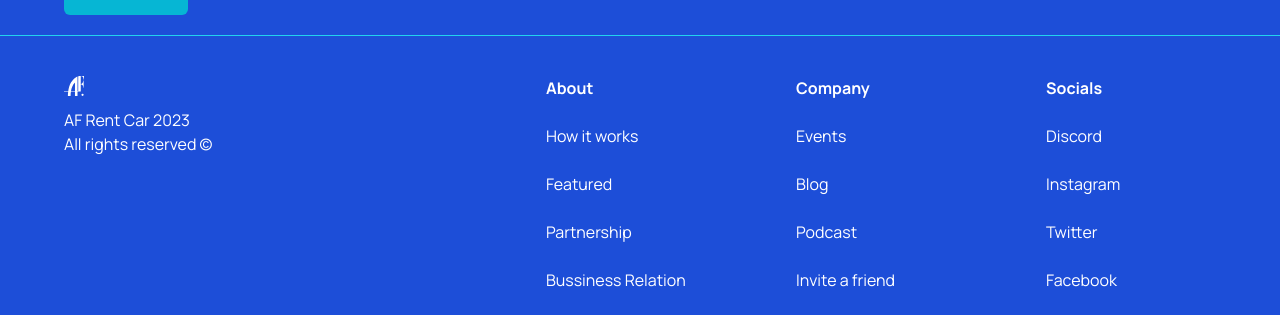
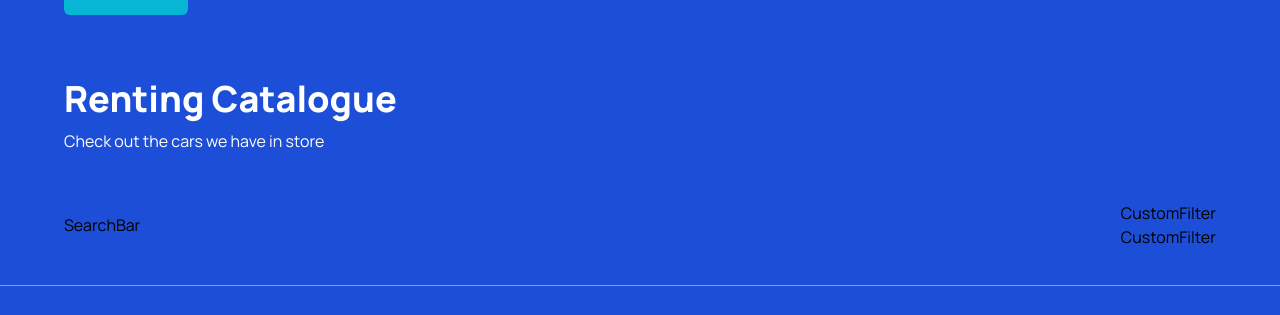
Before and after one commit to AbelF93/AF-Wear-Shop, a Next.js app: page / in a window 1280 px wide. Shown: the part 787-1102 px from the top of the page. Built offline with nearby package versions, Linux system fonts and the light colour scheme; grey boxes are pictures that could not be loaded.

Commit message:
searchbar & filters components

```diff
--- a/app/page.tsx
+++ b/app/page.tsx
@@ -1,9 +1,29 @@
 import Image from 'next/image'
-import { Hero } from '@/components';
+import { Hero, SearchBar, CustomFilter } from '@/components';
 export default function Home() {
   return (
     <main className="overflow-hidden">
       <Hero />
+      <section className="mt-12 padding-x padding-y max-width"
+      id="selection">
+        <div className='home__text-container'>
+              <h1 className="text-4xl font font-extrabold
+              text-white">Renting Catalogue
+              </h1>
+              <p className='text-white'>Check out the cars we have in store</p>
+        </div>
+
+        <div className='home__filters'>
+              <SearchBar />
+
+              <div className="home__filters-container">
+                    <CustomFilter title="fuel" />
+                    <CustomFilter title="year" />
+              </div>
+
+        </div>
+
+      </section>
     </main>
   )
 }
--- /dev/null
+++ b/components/CustomFilter.tsx
@@ -0,0 +1,9 @@
+import React from 'react'
+
+const CustomFilter = () => {
+  return (
+    <div>CustomFilter</div>
+  )
+}
+
+export default CustomFilter
--- /dev/null
+++ b/components/SearchBar.tsx
@@ -0,0 +1,9 @@
+import React from 'react'
+
+const SearchBar = () => {
+  return (
+    <div>SearchBar</div>
+  )
+}
+
+export default SearchBar
--- a/components/index.ts
+++ b/components/index.ts
@@ -2,11 +2,13 @@
 import CustomButton from './CustomButton';
 import Navbar from './Navbar';
 import Footer from './Footer';
-
-
+import SearchBar from './SearchBar';
+import CustomFilter from './CustomFilter';
 
 export {
     Hero, CustomButton,
     Navbar,
     Footer,
+    SearchBar,
+    CustomFilter,
 }
```
